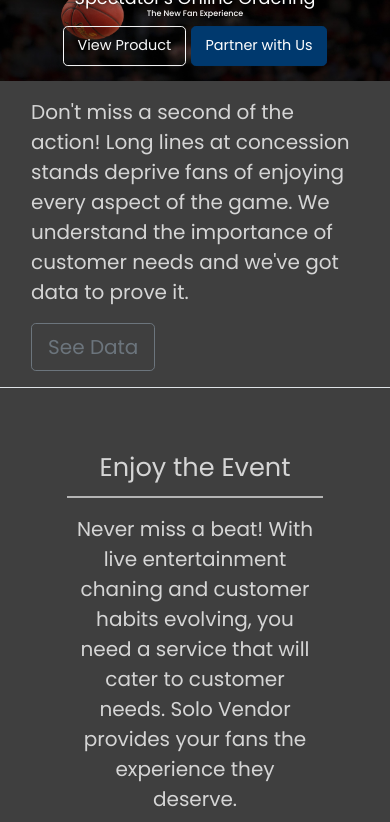
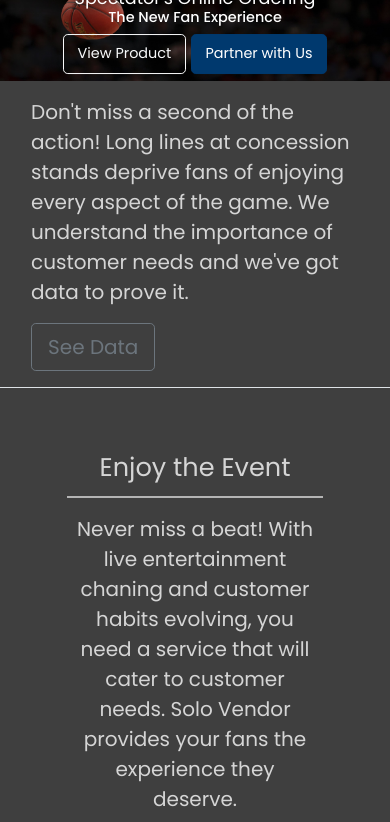
Before and after one commit to austinrday/soloVendor, a plain HTML site: page index.html in a window 390 px wide. Shown: the part 224-1046 px from the top of the page. Drawn offline with nearby package versions, Linux system fonts and the light colour scheme.

Commit message:
mobile edits

```diff
--- a/style.css
+++ b/style.css
@@ -183,7 +183,7 @@ hr {
 	}
 
 	.carousel-caption h5 {
-		font-size: 0.5em;
+		font-size: .9em;
 	}
 
 	.carousel-caption .btn {
```
